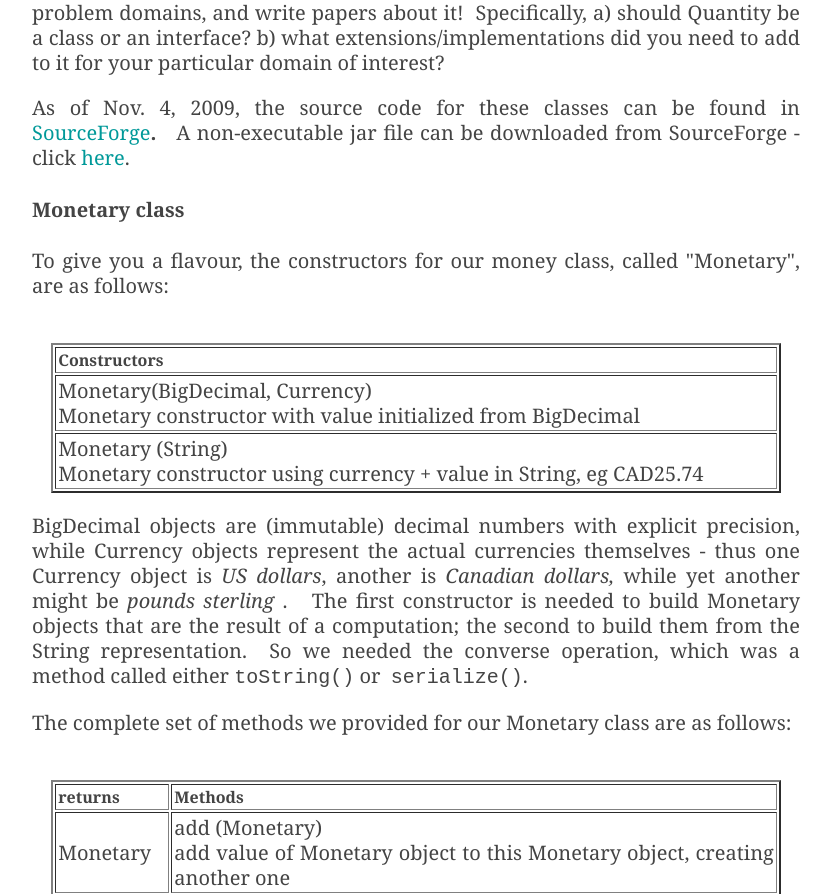
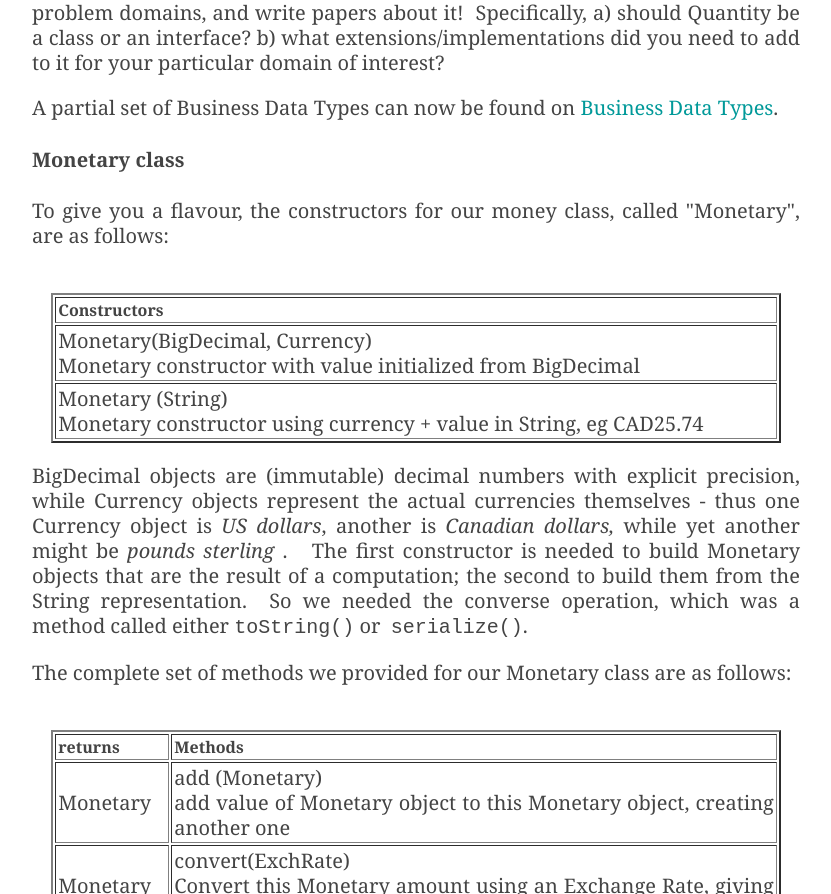
Before and after one commit to jpaulm/jpaulm.github.io, a plain HTML site: page busdtyps.html in a window 1280 px wide. Shown: the part 1506-2400 px from the top of the page, without its empty margins (224-1055 px from the left). Drawn offline with Linux system fonts and the light colour scheme; a web font is replaced by a local one.

Commit message:
Update busdtyps.html

```diff
--- a/busdtyps.html
+++ b/busdtyps.html
@@ -115,7 +115,7 @@ by someone adding a temperature to a weight!&nbsp; Alternatively,
 Quantity could be an interface, rather than a class. &nbsp; So you see,
 we are
 starting to stray into the area talked about in <a
- href="http://www.jpaulmorrison.com/physunits.shtml">Physical Units</a>.&nbsp;
+ href="https://github.com/jpaulm/jpaulm.github.io/blob/master/datatyps.html">Physical Units</a>.&nbsp;
 Denis
 and I would like people to explore this area, especially in
 different problem domains, and write papers about it!&nbsp;
@@ -123,12 +123,7 @@ Specifically, a) should Quantity be a class or an interface? b) what
 extensions/implementations did you need to add to it for your
 particular domain of interest?<br>
 </p>
-<p>As of Nov. 4, 2009, the source code
-for these classes can be found
-in <a href="https://sourceforge.net/projects/jbdtypes/">SourceForge</a><span
- style="font-weight: bold;">.&nbsp;&nbsp; </span>A non-executable jar
-file can be downloaded from SourceForge - click <a
- href="http://www.jpaulmorrison.com/jbdtypes.jar">here</a>.<br>
+<p>A partial set of Business Data Types can now be found on <a href="https://github.com/jpaulm/jbdtypes">Business Data Types</a>.  <br>
 </p>
 <h4>Monetary class</h4>
 <p>To give you a flavour, the constructors for our money class, called "Monetary", are as
```
